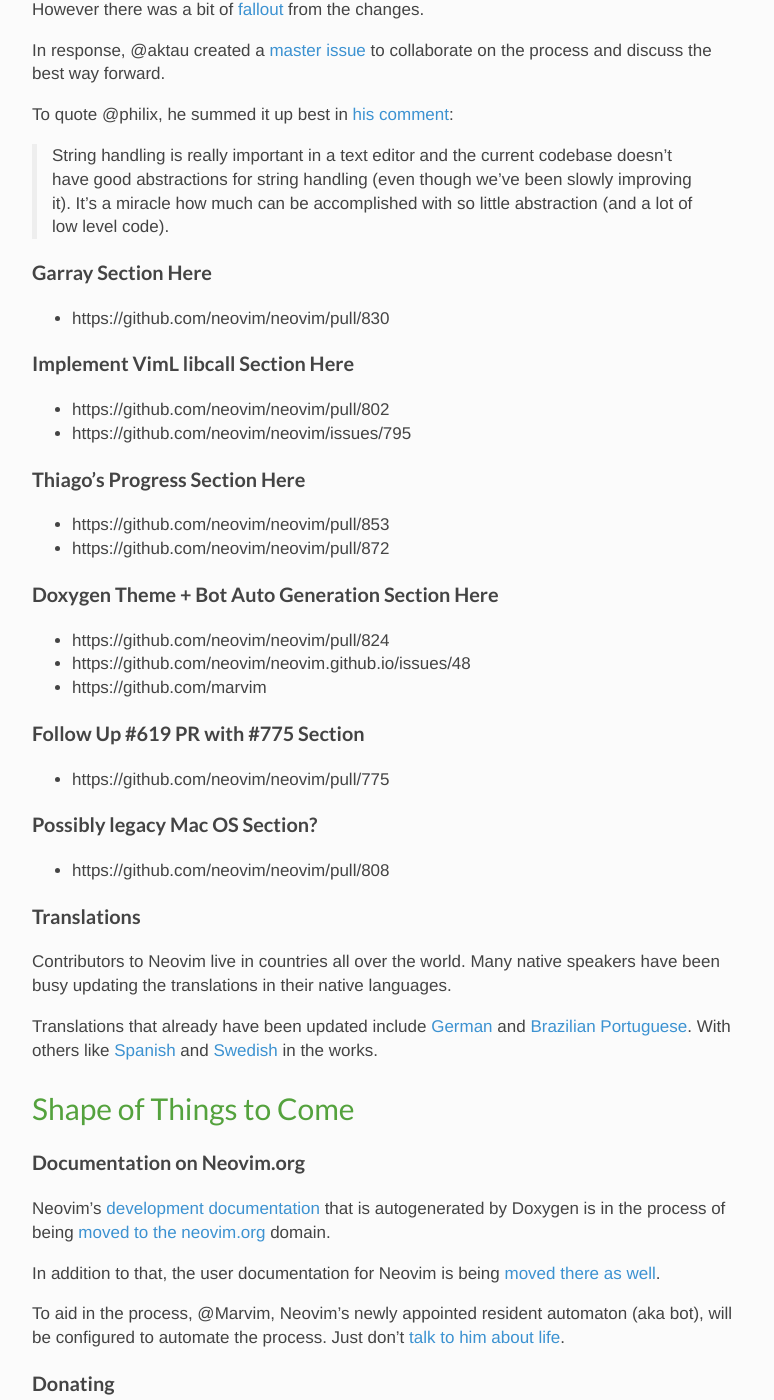
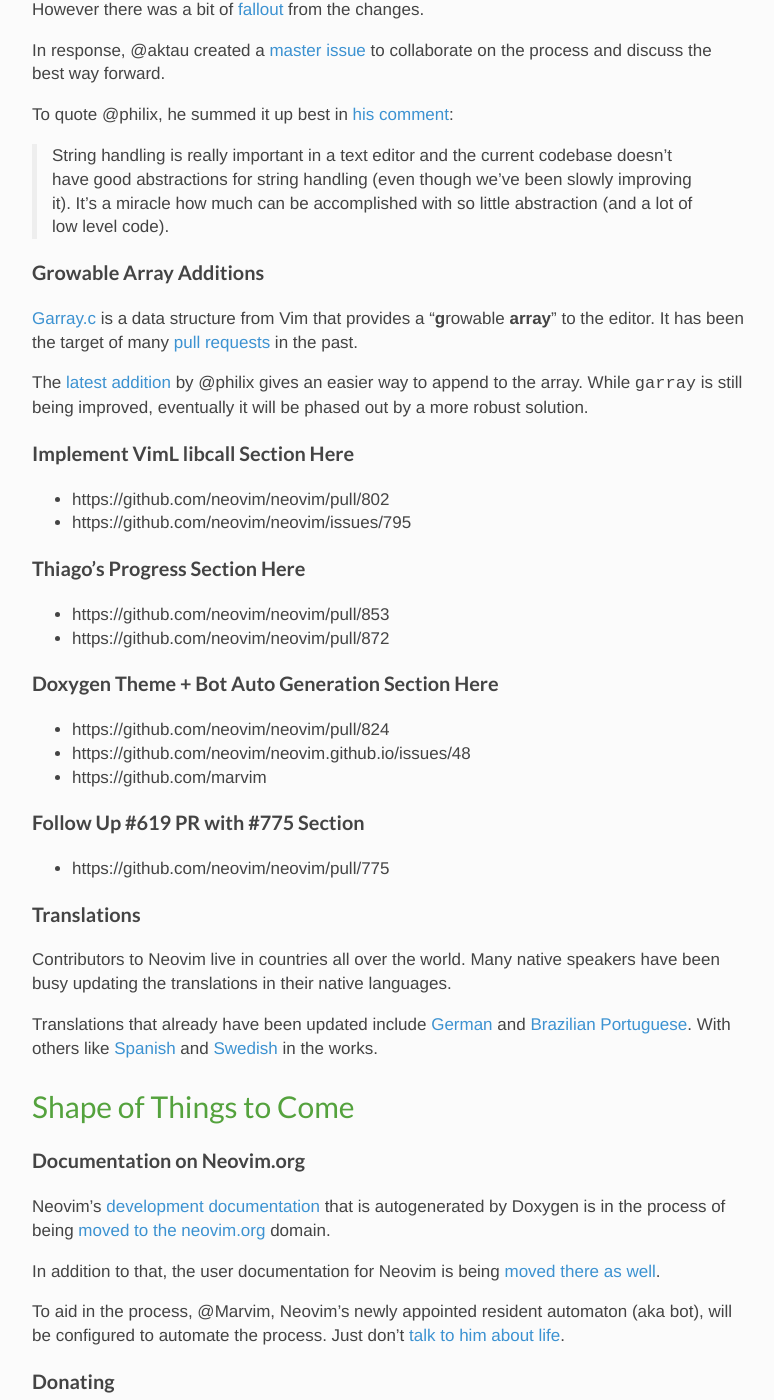
Before and after one commit to neovim/neovim.github.io, a Jekyll site: the page built from _posts/2014-07-04-july-newsletter.md, in a window 1280 px wide and 1400 px high, scrolled down 1122 px. Shown: the whole window, without its empty margins (32-806 px from the left). Built offline with Jekyll 4.4.1, drawn with Linux system fonts in a browser that asks for light colours; nearby versions of some CDN libraries; comment, search, counter and statistics services are not loaded.

Commit message:
Add section on garray

```diff
--- a/_posts/2014-07-04-july-newsletter.md
+++ b/_posts/2014-07-04-july-newsletter.md
@@ -60,9 +60,15 @@
 > slowly improving it). It's a miracle how much can be accomplished with so
 > little abstraction (and a lot of low level code).
 
-### Garray Section Here
+### Growable Array Additions
 
-- https://github.com/neovim/neovim/pull/830
+[Garray.c][garray-code] is a data structure from Vim that provides a
+"**g**rowable **array**" to the editor. It has been the target of many [pull
+requests][garray-issues] in the past.
+
+The [latest addition][garray-append-init] by @philix gives an easier way to
+append to the array. While `garray` is still being improved, eventually it will
+be phased out by a more robust solution.
 
 ### Implement VimL libcall Section Here
 
@@ -83,10 +89,6 @@
 ### Follow Up #619 PR with #775 Section
 
 - https://github.com/neovim/neovim/pull/775
-
-### Possibly legacy Mac OS Section?
-
-- https://github.com/neovim/neovim/pull/808
 
 ### Translations
 
@@ -168,3 +170,6 @@
 [windows-master]: https://github.com/neovim/neovim/issues/696
 [windows-mingw]: http://www.mingw.org/
 [windows-months]: https://github.com/neovim/neovim/issues/328
+[garray-code]: https://github.com/neovim/neovim/blob/master/src/nvim/garray.c
+[garray-issues]: https://github.com/neovim/neovim/search?q=garray&ref=cmdform&type=Issues
+[garray-append-init]: https://github.com/neovim/neovim/pull/830
```
